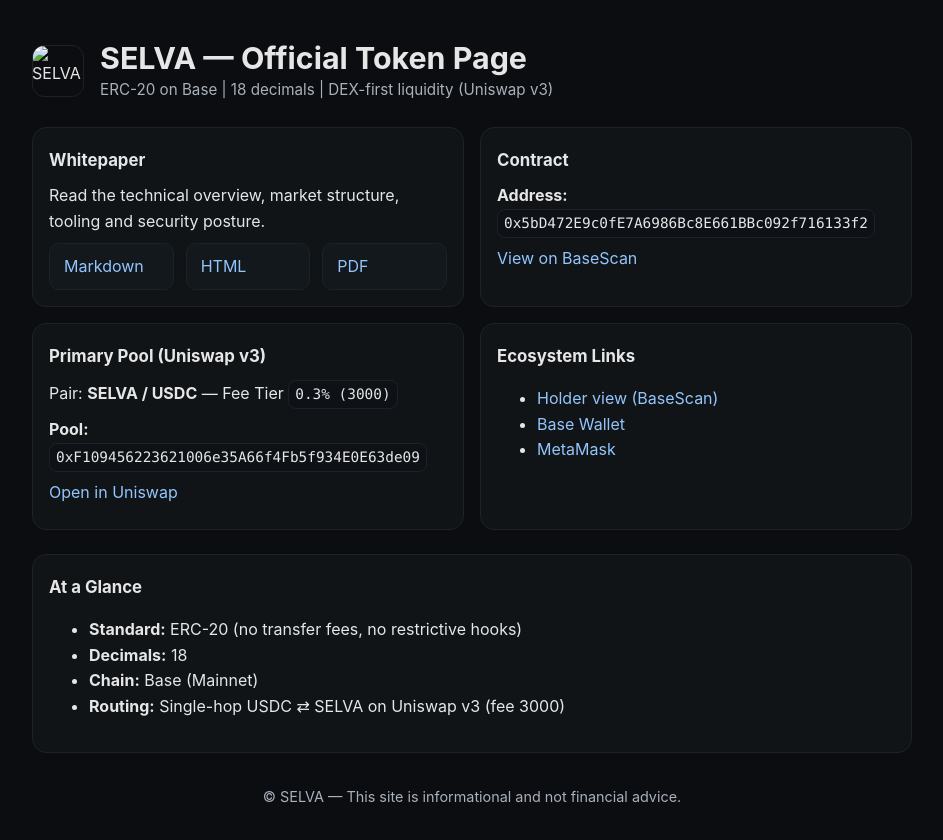
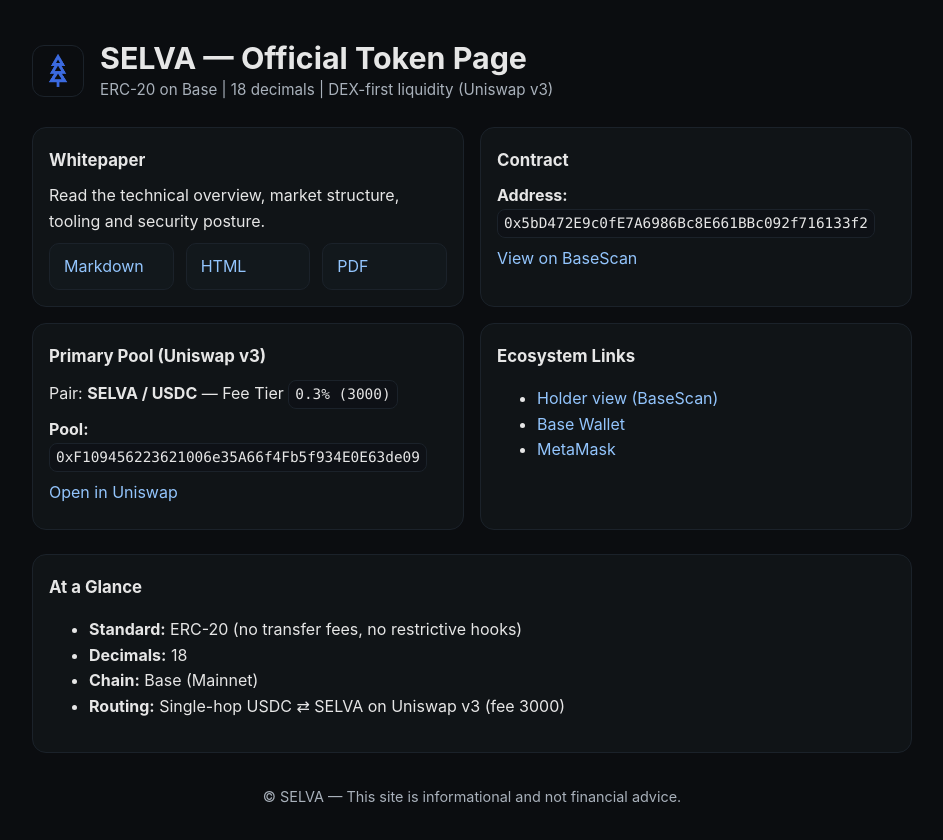
Before and after one commit to davidaugustoribeirobrazil/selva.github.io, a website: page docs/index.html in a window 1280 px wide. Shown: the whole page, without its empty margins (168-1111 px from the left). Drawn offline with Linux system fonts and the light colour scheme.

Commit message:
fix: correct logo path for GitHub Pages (/docs root)

```diff
--- a/docs/index.html
+++ b/docs/index.html
@@ -56,7 +56,7 @@
     <header>
       <!-- Logo -->
       <div class="logo" aria-hidden="true">
-        <img src="assets/selva-logo.png" alt="SELVA" width="52" height="52" />
+        <img src="assets/selva-logo-200x200.png" alt="SELVA" width="52" height="52" />
       </div>
       <div>
         <h1>SELVA — Official Token Page</h1>
```
